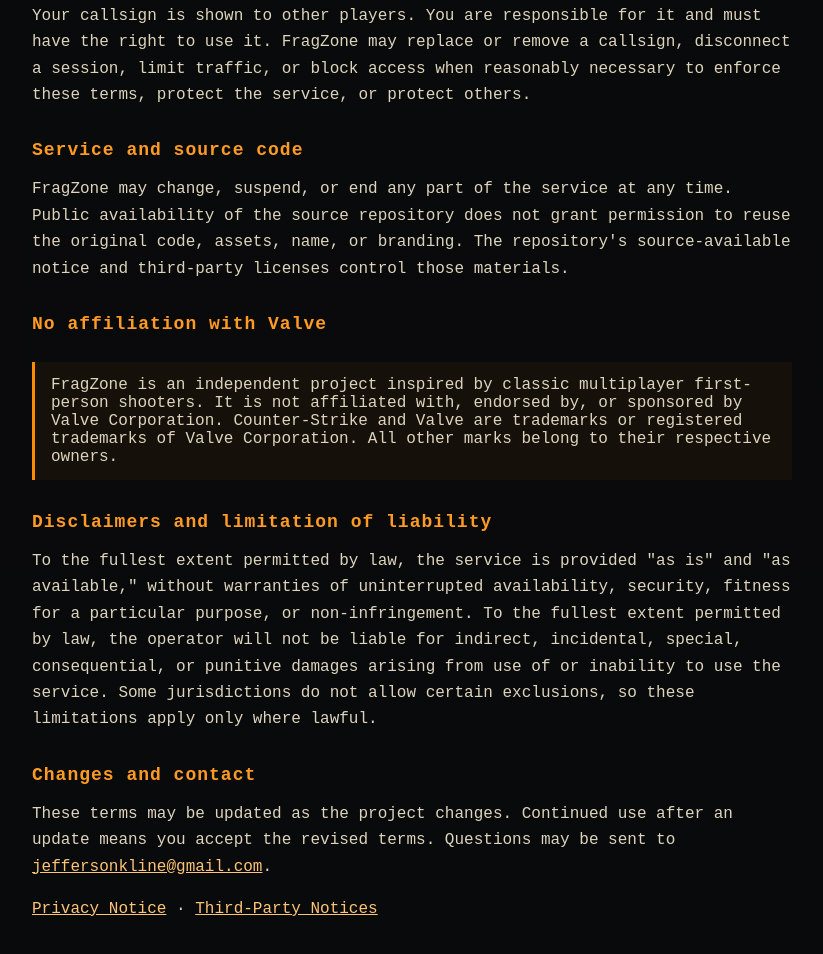
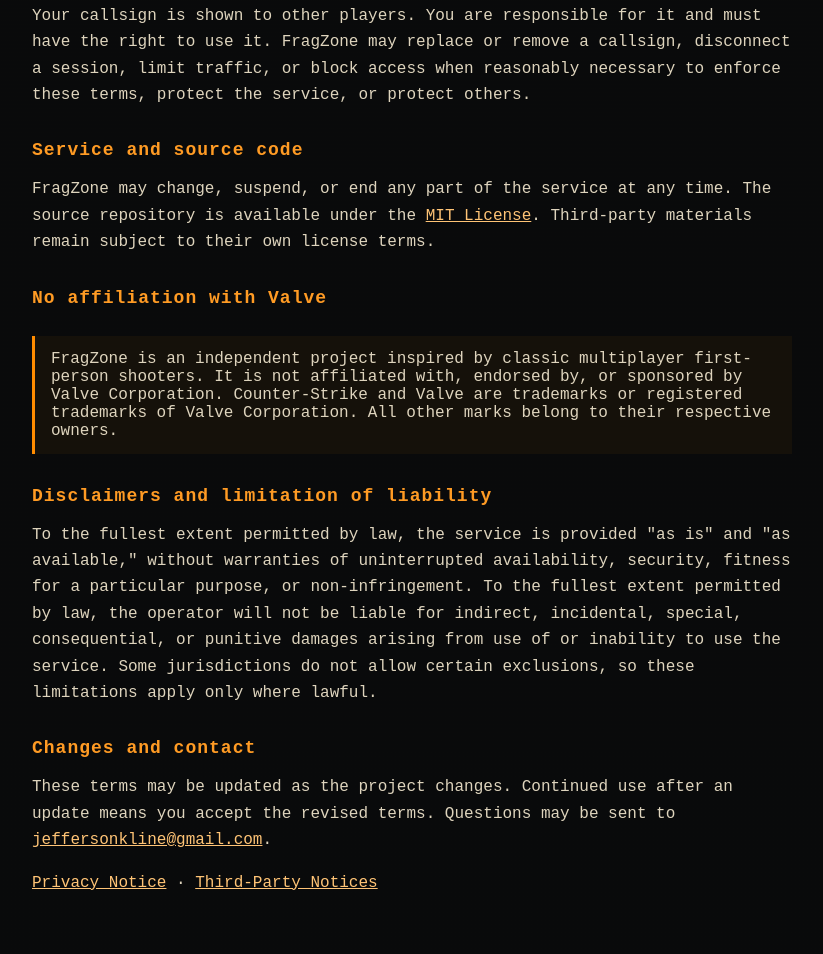
Before and after one commit to JeffLepp/FragZone, a website: page client/public/terms.html in a window 1280 px wide. Shown: the part 776-1730 px from the top of the page, without its empty margins (228-1051 px from the left). Drawn offline with Linux system fonts and the light colour scheme.

Commit message:
License FragZone under MIT

```diff
--- a/client/public/terms.html
+++ b/client/public/terms.html
@@ -42,9 +42,9 @@
 
     <h2>Service and source code</h2>
     <p>FragZone may change, suspend, or end any part of the service at any time.
-      Public availability of the source repository does not grant permission to
-      reuse the original code, assets, name, or branding. The repository's
-      source-available notice and third-party licenses control those materials.</p>
+      The source repository is available under the
+      <a href="https://github.com/JeffLepp/FragZone/blob/main/LICENSE.md">MIT License</a>.
+      Third-party materials remain subject to their own license terms.</p>
 
     <h2>No affiliation with Valve</h2>
     <div class="notice">FragZone is an independent project inspired by classic
```
Also changed, not shown: LICENSE.md, README.md.
